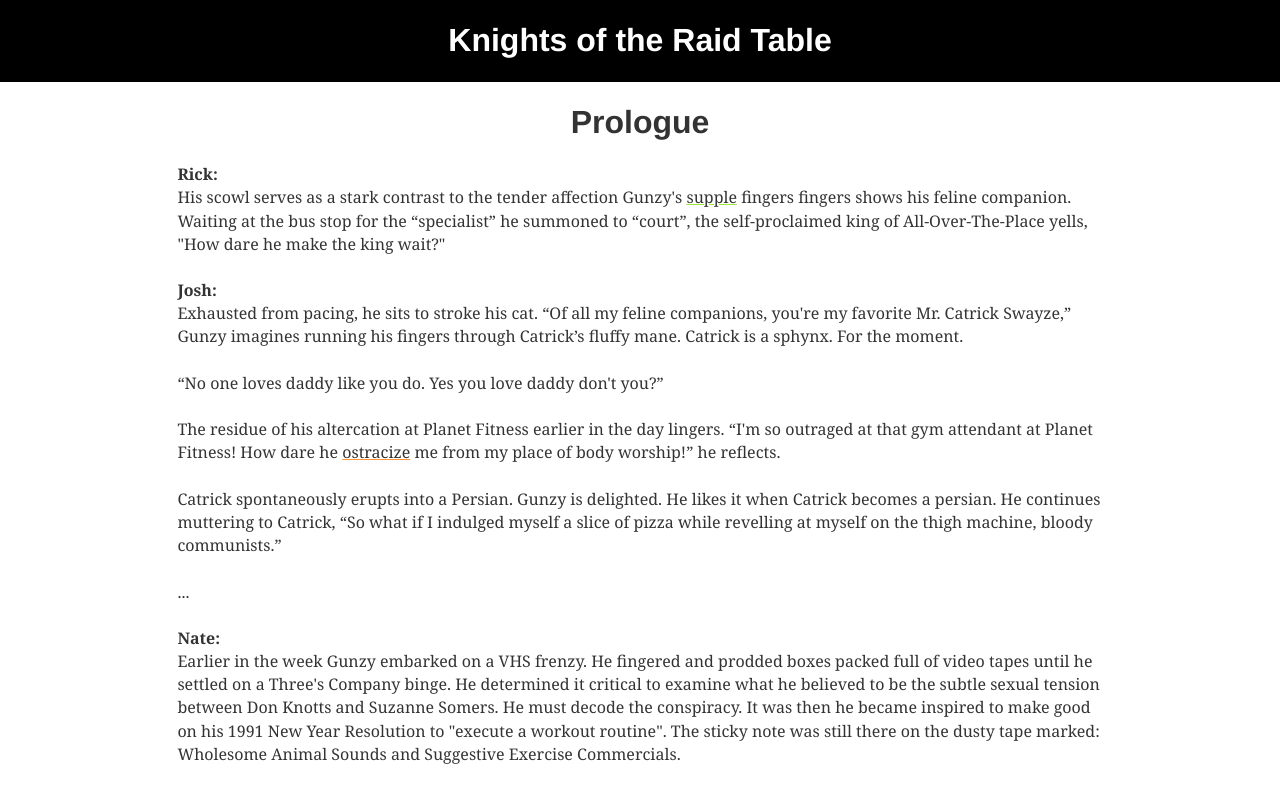
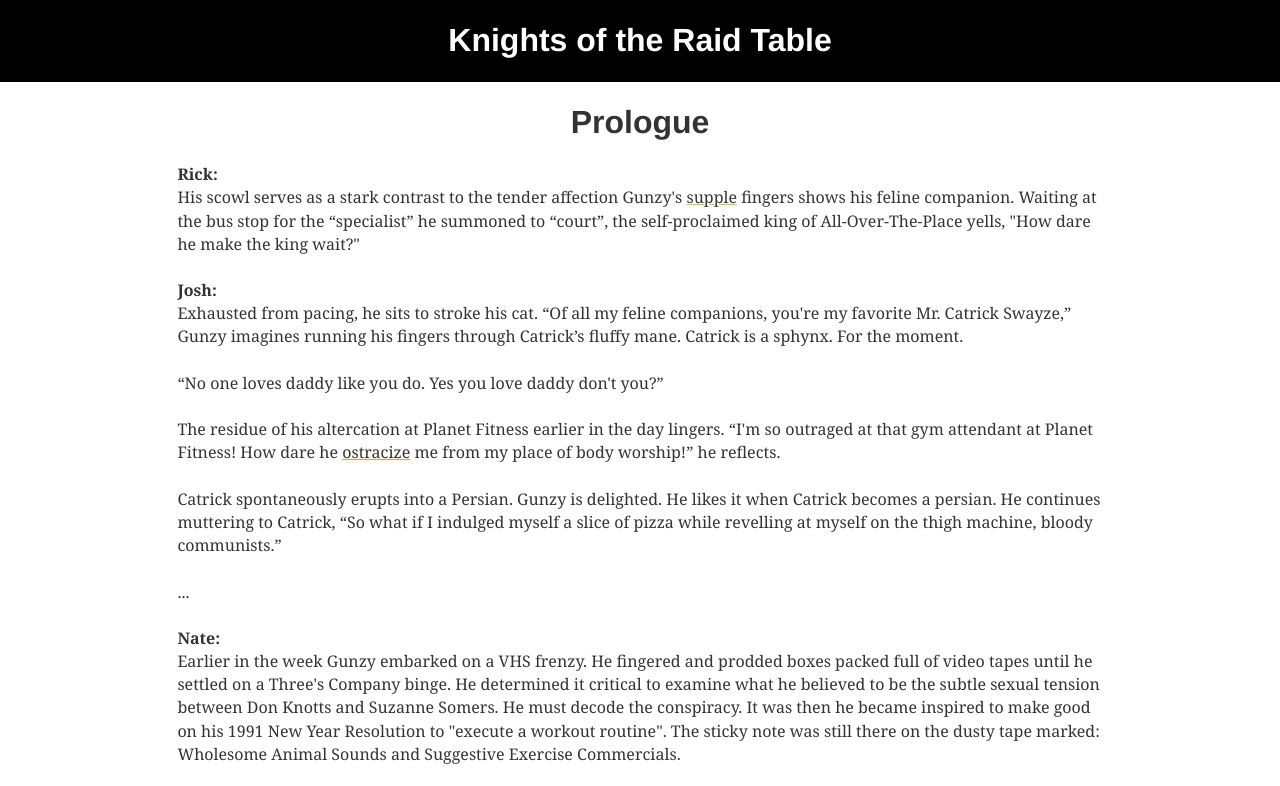
Before and after one commit to vetaylor/knights-of-the-raid-table, a Gatsby site: page / in a window 1280 px wide. Shown: the top 786 px of the page. Built offline with nearby package versions, Linux system fonts and the light colour scheme; Gatsby itself is replaced by a stand-in of ours.

Commit message:
👌 fixed duplicate word in opening sentence

```diff
--- a/src/pages/index.js
+++ b/src/pages/index.js
@@ -9,7 +9,7 @@ const IndexPage = () => (
       <strong>Rick:</strong><br/>
       His scowl serves as a stark contrast to the tender affection
       Gunzy's <span style={{ textDecoration: 'underline #9be835' }}>supple</span> fingers
-      fingers shows his feline companion. Waiting at the bus stop for the “specialist”
+      shows his feline companion. Waiting at the bus stop for the “specialist”
       he summoned to “court”, the self-proclaimed king of All-Over-The-Place yells,
       "How dare he make the king wait?"
     </p>
```
